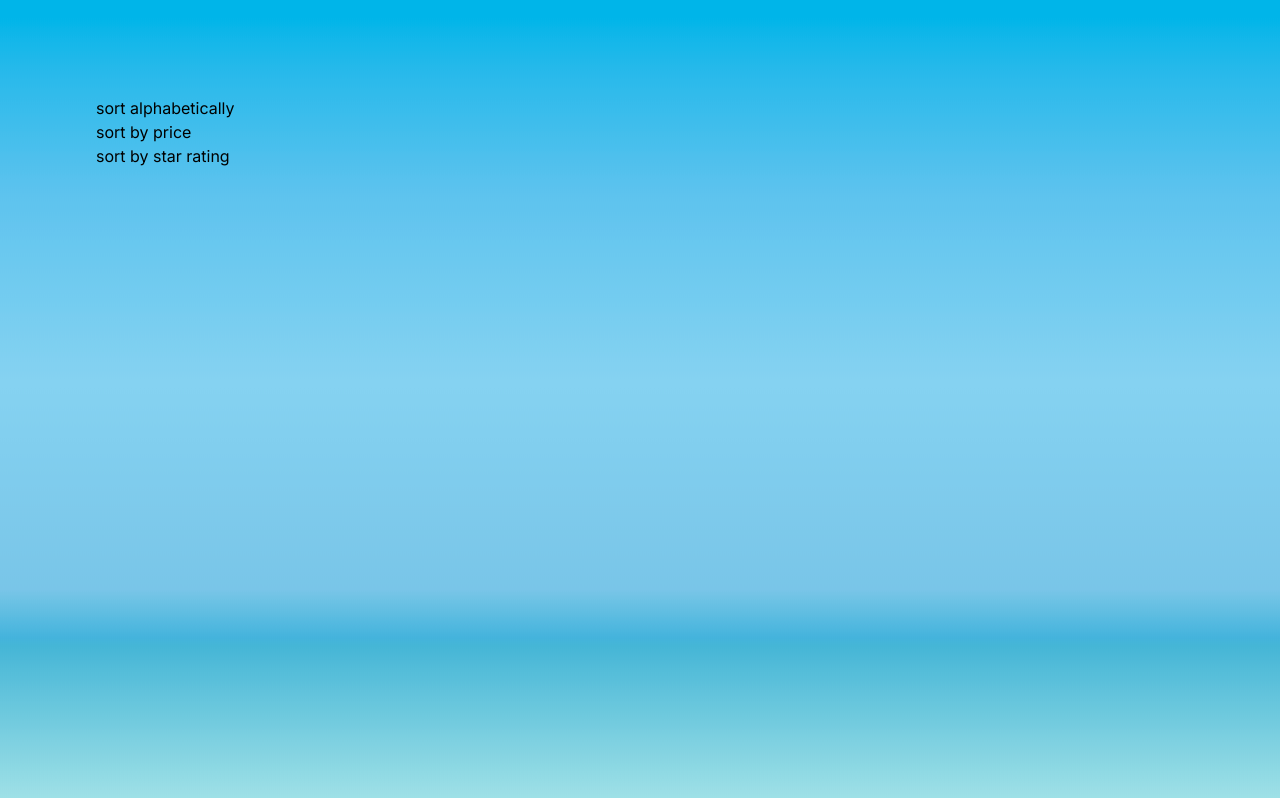
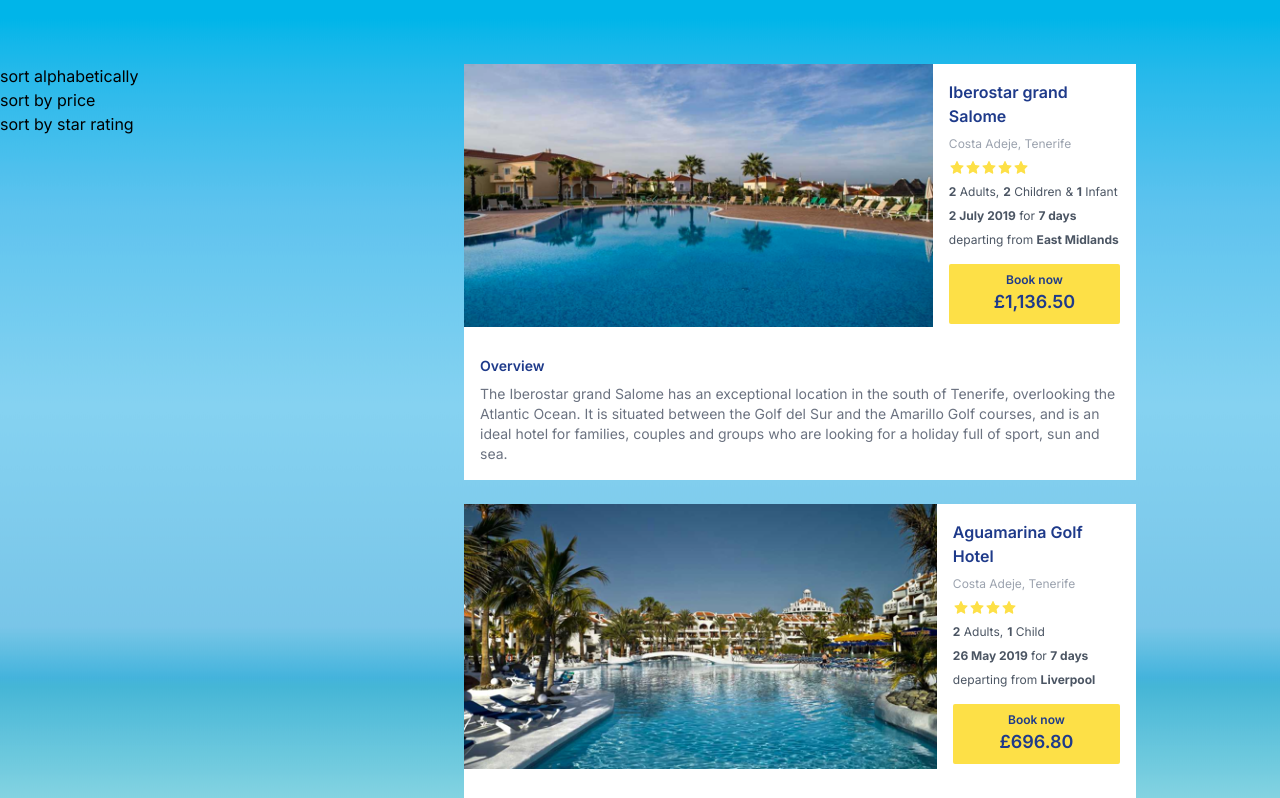
Before and after one commit to TheDayC/otb-test, a Next.js app: page / in a window 1280 px wide. Shown: the top 798 px of the page. Built offline with nearby package versions, Linux system fonts and the light colour scheme.

Commit message:
chore: created basic cards

```diff
--- a/package.json
+++ b/package.json
@@ -19,10 +19,12 @@
     "autoprefixer": "10.4.16",
     "eslint": "8.49.0",
     "eslint-config-next": "13.5.2",
+    "luxon": "^3.4.3",
     "next": "13.5.2",
     "postcss": "8.4.30",
     "react": "18.2.0",
     "react-dom": "18.2.0",
+    "react-icons": "^4.11.0",
     "react-redux": "^8.1.2",
     "tailwindcss": "3.3.3",
     "typescript": "5.2.2"
@@ -33,6 +35,7 @@
     "@testing-library/jest-dom": "^6.1.3",
     "@testing-library/react": "^14.0.0",
     "@types/jest": "^29.5.5",
+    "@types/luxon": "^3.3.2",
     "eslint-config-prettier": "^9.0.0",
     "husky": "^8.0.0",
     "jest": "^29.7.0",
--- a/src/app/globals.css
+++ b/src/app/globals.css
@@ -19,4 +19,5 @@
 body {
   color: rgb(var(--foreground-rgb));
   background-image: url('/background.png');
+  background-size: contain;
 }
--- a/src/app/page.tsx
+++ b/src/app/page.tsx
@@ -1,12 +1,20 @@
 'use client';
 import { FC } from 'react';
 import Sidebar from '@/components/Sidebar';
+import CardList from '@/components/CardList';
 
 const Home: FC = () => {
     return (
-        <main className="flex min-h-screen flex-row items-start justify-between p-24">
-            <Sidebar />
-        </main>
+        <div className="container mx-auto">
+            <main className="flex min-h-screen flex-row items-start py-16">
+                <div className="flex flex-col w-1/4 items-center">
+                    <Sidebar />
+                </div>
+                <div className="flex flex-col w-3/4 gap-y-6 items-center">
+                    <CardList />
+                </div>
+            </main>
+        </div>
     );
 };
 
--- /dev/null
+++ b/src/components/Card/index.tsx
@@ -0,0 +1,106 @@
+import { FC, useState } from 'react';
+import Image from 'next/image';
+import { AiFillStar } from 'react-icons/ai';
+import { DateTime } from 'luxon';
+
+interface Guests {
+    adults: number;
+    children: number;
+    infants: number;
+}
+
+interface CardProps {
+    name: string;
+    location: string;
+    rating: number;
+    guests: Guests;
+    arrivalDate: string;
+    durationInDays: number;
+    departureLocation: string;
+    costInPennies: number;
+    description: string;
+    image: string;
+}
+
+const Card: FC<CardProps> = ({
+    name,
+    location,
+    rating,
+    guests,
+    arrivalDate,
+    durationInDays,
+    departureLocation,
+    costInPennies,
+    description,
+    image,
+}) => {
+    const [shouldReadMore, setShouldReadMore] = useState(false);
+    const { adults, children, infants } = guests;
+    const adultSuffix = adults === 1 ? 'Adult' : 'Adults';
+    const childSuffix = children === 1 ? 'Child' : 'Children';
+    const infantSuffix = infants === 1 ? 'Infant' : 'Infants';
+    const descVisibility = shouldReadMore ? 'collapse' : 'visible';
+
+    return (
+        <div className="flex flex-col w-full bg-white max-w-2xl">
+            <div className="flex flex-row w-full">
+                <div className="relative">
+                    <Image src={`/${image}`} alt={`Photo of ${name}`} width={494} height={277} />
+                </div>
+                <div className="flex flex-col text-gray-600 p-4 gap-y-2 text-xs">
+                    <h3 className="text-base text-blue-900 font-semibold">{name}</h3>
+                    <h4 className="text-gray-400">{location}</h4>
+                    <div className="flex flex-row">
+                        {Array.from({ length: rating }).map(() => (
+                            <AiFillStar className="text-yellow-300 w-4 h-4" key="star" />
+                        ))}
+                    </div>
+                    <div className="flex flex-row gap-x-1">
+                        {adults > 0 && (
+                            <p>
+                                <b>{adults}</b> {adultSuffix}
+                                {children > 0 && ','}
+                            </p>
+                        )}
+                        {children > 0 && (
+                            <p>
+                                <b>{children}</b> {childSuffix}
+                            </p>
+                        )}
+                        {infants > 0 && (
+                            <p>
+                                & <b>{infants}</b> {infantSuffix}
+                            </p>
+                        )}
+                    </div>
+                    <p>
+                        <b>{DateTime.fromISO(arrivalDate).toFormat('d MMMM yyyy')}</b> for{' '}
+                        <b>{durationInDays} days</b>
+                    </p>
+                    <p>
+                        departing from <b>{departureLocation}</b>
+                    </p>
+                    <button className="bg-yellow-300 text-blue-900 rounded-sm p-2 mt-2 font-semibold">
+                        <div className="flex flex-col">
+                            <span className="text-xs">Book now</span>
+                            <span className="text-lg">
+                                &pound;
+                                {(costInPennies / 100)
+                                    .toFixed(2)
+                                    .toString()
+                                    .replace(/\B(?=(\d{3})+(?!\d))/g, ',')}
+                            </span>
+                        </div>
+                    </button>
+                </div>
+                <div></div>
+            </div>
+            <div className={`${descVisibility} text-gray-500 text-sm p-4`}>
+                <h3 className="text-blue-900 font-semibold mb-2">Overview</h3>
+                <p>{description}</p>
+            </div>
+        </div>
+    );
+};
+
+export default Card;
--- a/src/components/CardList/index.tsx
+++ b/src/components/CardList/index.tsx
@@ -1,17 +1,19 @@
+import { FC, Fragment } from 'react';
 import { useSelector } from 'react-redux';
 import selector from './selector';
+import Card from '../Card';
 
-const CardList: React.FC = () => {
+const CardList: FC = () => {
     const { hotels } = useSelector(selector);
 
     if (hotels.length === 0) return <p>No hotels found.</p>;
 
     return (
-        <div className="flex flex-col w-full">
-            {/* hotels.map(hotel => (
-
-            )) */}
-        </div>
+        <Fragment>
+            {hotels.map((hotel) => (
+                <Card {...hotel} key="card" />
+            ))}
+        </Fragment>
     );
 };
 
--- a/src/components/Sidebar/index.tsx
+++ b/src/components/Sidebar/index.tsx
@@ -2,14 +2,15 @@
 
 import { HotelOrder } from '@/enums/hotels';
 import OrderButton from './OrderButton';
+import { Fragment } from 'react';
 
 const Sidebar: React.FC = () => {
     return (
-        <div className="flex flex-col w-full">
+        <Fragment>
             <OrderButton type={HotelOrder.Alphabetical} />
             <OrderButton type={HotelOrder.Price} />
             <OrderButton type={HotelOrder.Rating} />
-        </div>
+        </Fragment>
     );
 };
 
--- a/src/redux/state/hotels.ts
+++ b/src/redux/state/hotels.ts
@@ -1,4 +1,5 @@
 import { HotelOrder } from '@/enums/hotels';
+import { DateTime } from 'luxon';
 
 const initialHotelsState = {
     data: [
@@ -6,14 +7,12 @@ const initialHotelsState = {
             name: 'Iberostar grand Salome',
             location: 'Costa Adeje, Tenerife',
             rating: 5,
-            guests: [
-                {
+            guests: {
                 adults: 2,
                 children: 2,
                 infants: 1,
             },
-            ],
-            arrivalDate: new Date(1562108400).toISOString(),
+            arrivalDate: DateTime.fromSeconds(1562108400).toISODate() || '',
             durationInDays: 7,
             departureLocation: 'East Midlands',
             costInPennies: 113650,
@@ -24,14 +23,12 @@ const initialHotelsState = {
             name: 'Aguamarina Golf Hotel',
             location: 'Costa Adeje, Tenerife',
             rating: 4,
-            guests: [
-                {
+            guests: {
                 adults: 2,
                 children: 1,
                 infants: 0,
             },
-            ],
-            arrivalDate: new Date(1558911600).toISOString(),
+            arrivalDate: DateTime.fromSeconds(1558911600).toISODate() || '',
             durationInDays: 7,
             departureLocation: 'Liverpool',
             costInPennies: 69680,
@@ -42,14 +39,12 @@ const initialHotelsState = {
             name: 'Las Piramides Resort',
             location: 'Costa Adeje, Tenerife',
             rating: 3,
-            guests: [
-                {
+            guests: {
                 adults: 2,
                 children: 2,
                 infants: 0,
             },
-            ],
-            arrivalDate: new Date(1562108400).toISOString(),
+            arrivalDate: DateTime.fromSeconds(1562108400).toISODate() || '',
             durationInDays: 7,
             departureLocation: 'Manchester',
             costInPennies: 49999,
```
Also changed, not shown: .lintstagedrc.js, 1 other file (tests, documents, lock files or other folders). Lines whose indentation alone changed are shown as unchanged.
